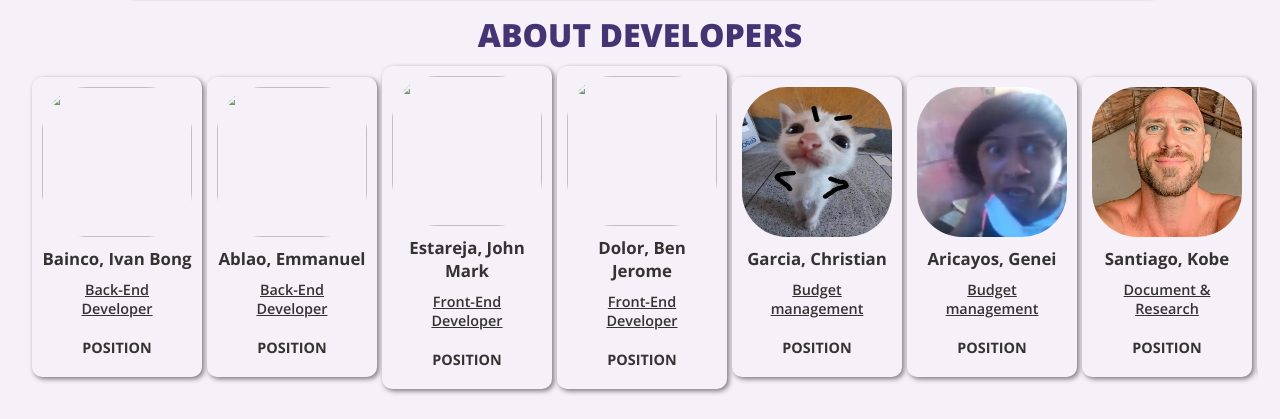
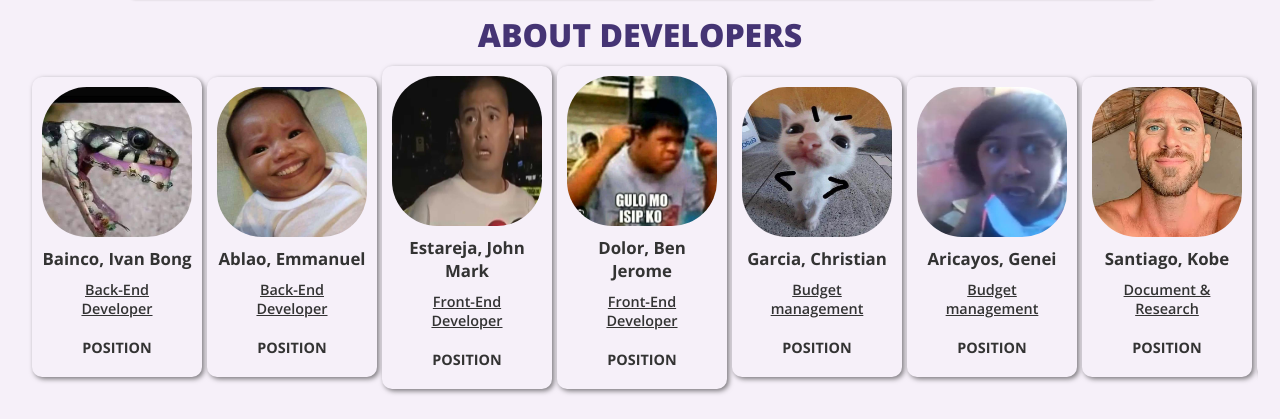
Before and after one commit to Lazytech15/PA-NOTES, a plain HTML site: page index.html in a window 1280 px wide. Shown: the part 765-1184 px from the top of the page. Drawn offline with nearby package versions, Linux system fonts and the light colour scheme; the site is published under a folder, as on GitHub Pages, so addresses that start at the root find nothing.

Commit message:
Update index.html

```diff
--- a/index.html
+++ b/index.html
@@ -60,25 +60,25 @@
   <section id="about-section">
     <div class="about_developer">
       <div class="devDetails">
-        <img src="/assets/DevPic/ivan.jpg" alt="">
+        <img src="assets/DevPic/ivan.jpg" alt="">
         <h3>Bainco, Ivan Bong</h3>
         <p><u>Back-End Developer</u></p>
         <p><b>POSITION</b></p>
       </div>
       <div class="devDetails">
-        <img src="/assets/DevPic/emman.jpg" alt="">
+        <img src="assets/DevPic/emman.jpg" alt="">
         <h3>Ablao, Emmanuel</h3>
         <p><u>Back-End Developer</u></p>
         <p><b>POSITION</b></p>
       </div>
       <div class="devDetails">
-        <img src="/assets/DevPic/jm.jpg" alt="">
+        <img src="assets/DevPic/jm.jpg" alt="">
         <h3>Estareja, John Mark</h3>
         <p><u>Front-End Developer</u></p>
         <p><b>POSITION</b></p>
       </div>
       <div class="devDetails">
-        <img src="/assets/DevPic/ben.jpg" alt="">
+        <img src="assets/DevPic/ben.jpg" alt="">
         <h3>Dolor, Ben Jerome</h3>
         <p><u>Front-End Developer</u></p>
         <p><b>POSITION</b></p>
```
